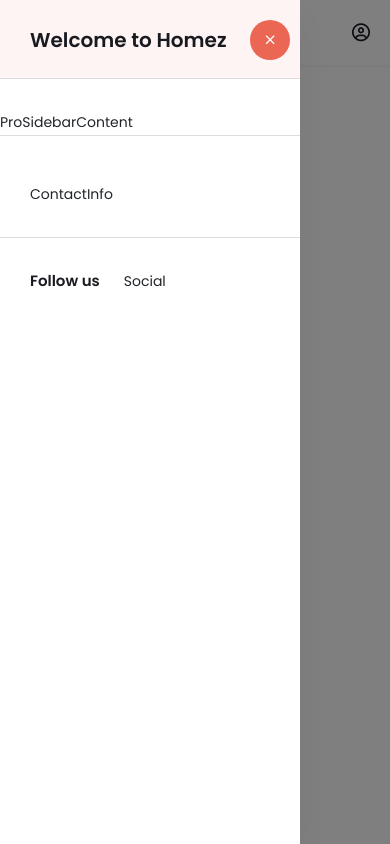
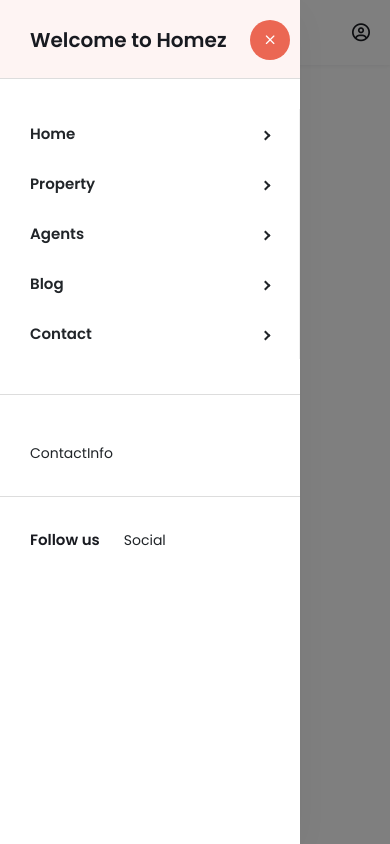
Before and after one commit to kajugadaniels/nextjs-django-realestate, a Next.js app in the folder frontend/: page / in a window 390 px wide. Both pictures are taken after a click on the link 32 px from the left and 33 px from the top of the page. Built offline with nearby package versions, Linux system fonts and the light colour scheme; grey boxes are pictures that could not be loaded.

Commit message:
Initialize mobile menu - pro sidebar content

```diff
--- a/frontend/src/components/mobile-menu/ProSidebarContent.js
+++ b/frontend/src/components/mobile-menu/ProSidebarContent.js
@@ -1,9 +1,25 @@
-import React from 'react'
+import Link from "next/link";
+import { useEffect, useState } from "react";
+import { usePathname } from "next/navigation";
+import { isParentActive } from "@/utils/isMenuActive";
+import { Sidebar, Menu, MenuItem, SubMenu } from "react-pro-sidebar";
 
 const ProSidebarContent = () => {
+    const path = usePathname();
+
+
+
     return (
-        <div>ProSidebarContent</div>
-    )
-}
+        <Sidebar width="100%" backgroundColor="#fff" className="my-custom-class">
+            <Menu>
+                <SubMenu className="" label="Home" />
+                <SubMenu className="" label="Property" />
+                <SubMenu className="" label="Agents" />
+                <SubMenu className="" label="Blog" />
+                <SubMenu className="" label="Contact" />
+            </Menu>
+        </Sidebar>
+    );
+};
 
-export default ProSidebarContent
+export default ProSidebarContent;
--- /dev/null
+++ b/frontend/src/utils/isMenuActive.js
@@ -0,0 +1,10 @@
+export const isParentActive = (children, path) => {
+    if (!children && !path) {
+        return false;
+    }
+    return children.some((item) =>
+        item.path?.split('/')[1] === path.split('/')[1]
+            ? true
+            : item?.subMenu?.some((item2) => item2.path?.split('/')[1] === path.split('/')[1])
+    );
+};
```
